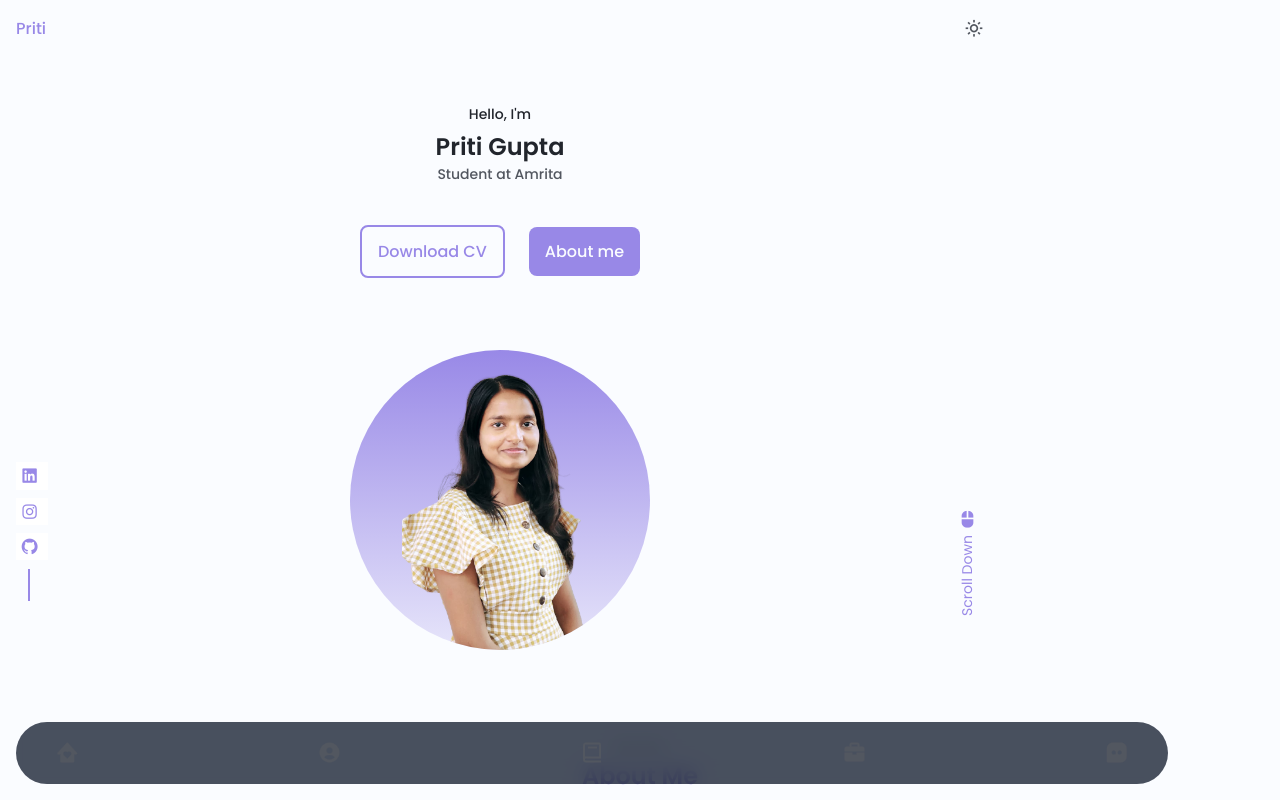
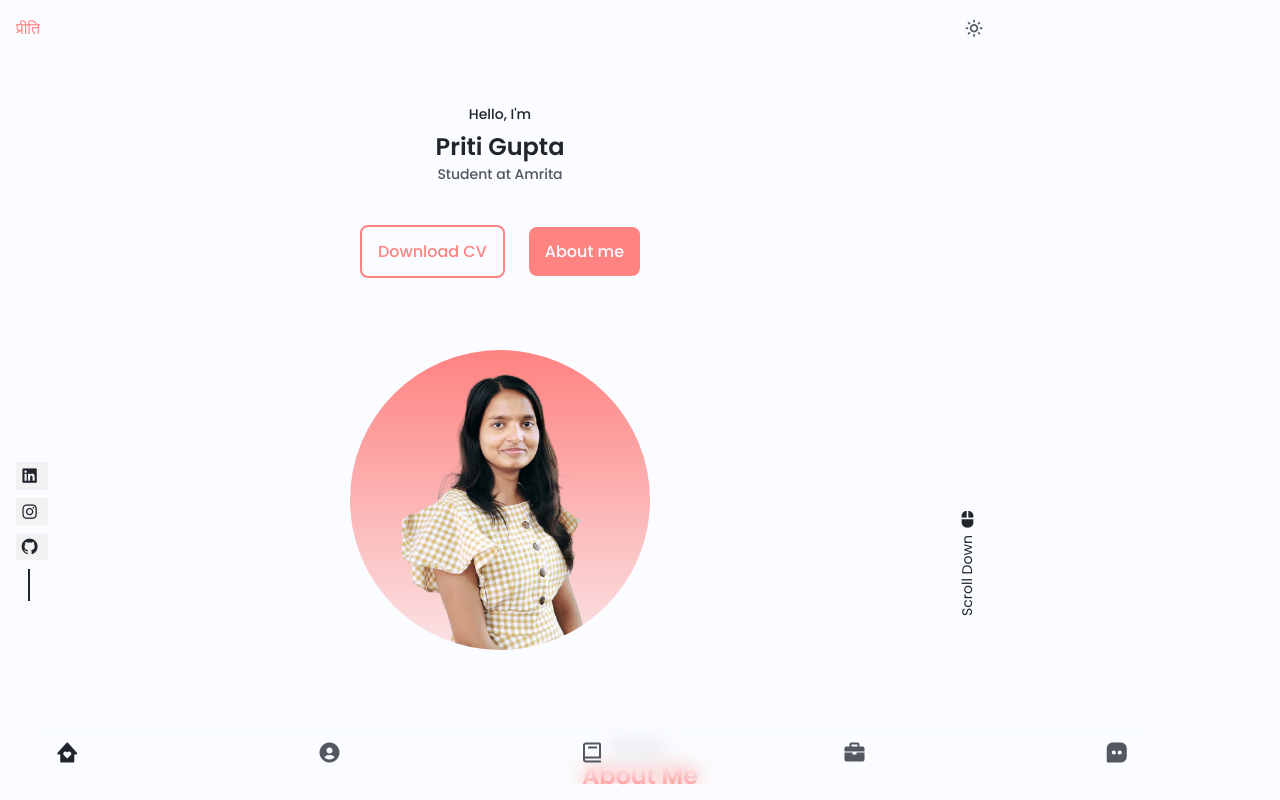
Before and after one commit to priti200/protfolio, a plain HTML site: page index.html in a window 1280 px wide. Both pictures are taken after a click on the icon 974 px from the left and 28 px from the top of the page. Shown: the top 800 px of the page. Drawn offline with nearby package versions, Linux system fonts and the light colour scheme.

Commit message:
<Portfolio update>--<light-mode theme is made>

```diff
--- a/css/style.css
+++ b/css/style.css
@@ -14,9 +14,9 @@
         blue: hsl(174,63%,62%),
     */
 
-    --first-hue: 250;
-    --sat: 66%;
-    --lig: 72%;
+    --first-hue:1;
+    --sat: 98%;
+    --lig: 75%;
     --second-hue: 219;
 
     --first-color: hsl(var(--first-hue),var(--sat),var(--lig));
@@ -230,7 +230,7 @@ img{
                     hsla(var(--first-hue), var(--sat, var(--lig), .2)),
                     );
     box-shadow: 0 0 16px hsla(var(--first-hue), var(--sat, var(--lig), .4));
-
+    color: var(--title-color);
 }
 
 /*======= CHANGE BACKGROUND HEADER ========*/
@@ -736,5 +736,61 @@ img{
     --title-color: hsl(var(--second-hue), 15%, 15%);
     --text-color: hsl(var(--second-hue), 8%, 35%);
     --body-color: hsl(var(--second-hue), 100%, 99%);
-    --container-color: #fff ;
+    --container-color: #F2F2F2 ;
  }
+
+ /* ============= Color changes in some parts of the websites, in light theme ======= */
+
+ .light-theme .scroll-header{
+    box-shadow: 0 2px 4px hsla(0,0%,1%,.1);
+ }
+
+ .light-theme .nav__menu {
+    background-color: hsla(var(--second-hue),32%, 16% , -8);
+ }
+
+ .light-theme .section__subtitile{
+    color: var(--text-color);
+ }
+
+ .light-theme .home_social-link{
+    box-shadow: 0 2px 8px hsla(var(--second-hue), 48%, 8%, -1);
+ }
+
+ .light-theme .home_social::after,
+ .light-theme .footer_social-link{
+    background-color: var(--title-color);
+ }
+
+ .light-theme .home_social-link,
+ .light-theme .home_scroll,
+ .light-theme button,
+ .light-theme .button:hover,
+ .light-theme .active-work,
+ .light-theme .footer_title,
+ .light-theme .footer_link,
+ .light-theme .footer_copy{
+    color:var(--title-color);
+ }
+
+ .light-theme .about_box{
+    box-shadow: 0 2px 8px hsla(var(--second-hue), 48%, 8%, .1);
+ }
+
+ .light-theme .skills_content,
+ .light-theme .work_card,
+ .light-theme .contact_card{
+    box-shadow: 0 2px 16px hsla(var(--second-hue), 48%, 8%, .1);
+ }
+
+ .light-theme::-webkit-scrollbar{
+    background-color: hsl(var(--second-hue), 8%, 66%);
+ }
+
+ .light-theme::-webkit-scrollbar-thumb{
+    background-color: hsl(var(--second-hue), 8%, 54%);
+ }
+
+ .light-theme::-webkit-scrollbar-thumb:hover{
+    background-color: hsl(var(--second-hue), 8%, 66%,44% );
+ }
--- a/index.html
+++ b/index.html
@@ -20,7 +20,7 @@
     <!------=============== HEADER ===================------->
     <header class="header" id="header">
         <nav class="nav container">
-            <a href="#" class="nav__logo">Priti</a>
+            <a href="#" class="nav__logo">प्रीति</a>
 
             <div class="nav__menu">
                 <ul class="nav__list">
```
